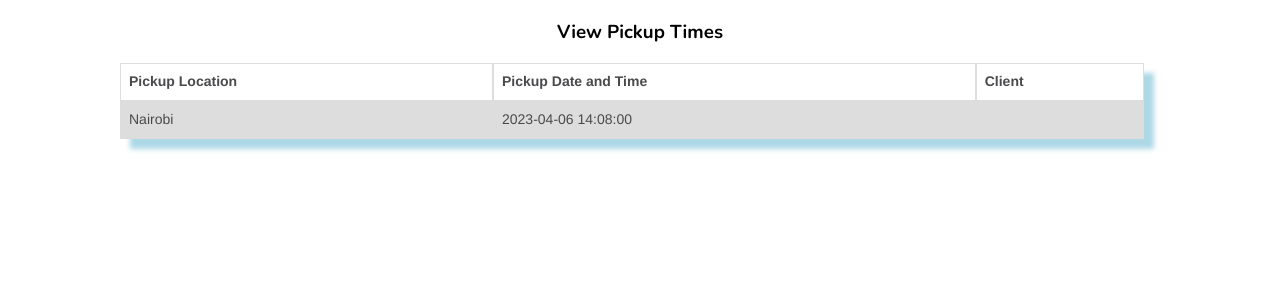
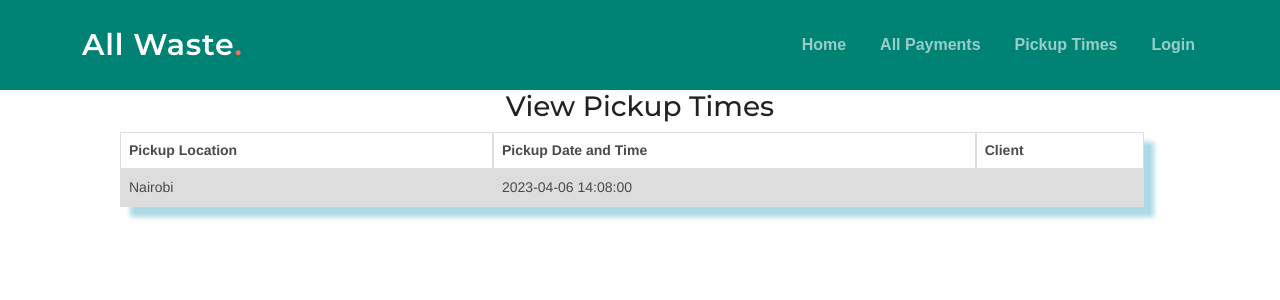
Before and after one commit to Wastestars/imagineCup, a PHP site: page /viewPickupTimes.php in a window 1280 px wide. Shown: the top 300 px of the page. Run offline with PHP 8.4, Linux system fonts and the light colour scheme; data comes from the database, SQL or seed files in the repository; data that the repository does not hold is empty.

Commit message:
Added header to view pickup times

```diff
--- a/viewPickupTimes.php
+++ b/viewPickupTimes.php
@@ -1,4 +1,8 @@
 <?php
+session_start() ?? null;
+
+include "DBController.php";
+
 $results_per_page = 3;
 $sql='SELECT * FROM pickup';
 $db = mysqli_connect("localhost","root","","allwaste");
@@ -9,29 +13,12 @@
   $result_sql = mysqli_query($db, $sql_name);
 
   while($row_sql = mysqli_fetch_assoc($result_sql)) {
-        $name = $row_sql['first_name'].' '.$row['last_name'];
+    $name = $row_sql['first_name'].' '.$row_sql['last_name'];
   }
   return $name;
 }
 
-    //$number_of_results = mysqli_num_rows($result);
-    //     // determine number of total pages available
-    //     $number_of_pages = ceil($number_of_results/$results_per_page);
-    //     // determine which page number visitor is currently on
-    //     if (!isset($_GET['page'])) {
-    //     $page = 1;
-    //     } else {
-    //     $page = $_GET['page'];
-    //     }
-    //     // determine the sql LIMIT starting number for the results on the displaying page
-    //     $this_page_first_result = ($page-1)*$results_per_page;
-    //     $result = mysqli_query($db, $sql);
-    //     // retrieve selected results from database and display them on page
-    //     $sql = "SELECT * FROM tbl_product LIMIT ". $this_page_first_result. ",". $results_per_page;
-    //     $result = mysqli_query($db, $sql);
-    //     echo "<br>";
 ?>
-
 <!DOCTYPE html>
 <html lang="en">
 <head>
@@ -41,12 +28,31 @@
   <link rel="preconnect" href="https://fonts.googleapis.com">
   <link rel="preconnect" href="https://fonts.gstatic.com" crossorigin>
   <link href='https://unpkg.com/boxicons@2.0.7/css/boxicons.min.css' rel='stylesheet'>
-
+  <link rel="stylesheet" href="styles.css">
     <link rel="stylesheet" href="style.css">
 
+    <title>Pickup Times</title>
+<!-- Favicons -->
+<link href="assets/img/favicon.png" rel="icon">
+  <link href="assets/img/apple-touch-icon.png" rel="apple-touch-icon">
 
+  <!-- Google Fonts -->
+  <link rel="preconnect" href="https://fonts.googleapis.com">
+  <link rel="preconnect" href="https://fonts.gstatic.com" crossorigin>
+  <link href="https://fonts.googleapis.com/css2?family=Open+Sans:ital,wght@0,300;0,400;0,500;0,600;0,700;1,300;1,400;1,600;1,700&family=Montserrat:ital,wght@0,300;0,400;0,500;0,600;0,700;1,300;1,400;1,500;1,600;1,700&family=Raleway:ital,wght@0,300;0,400;0,500;0,600;0,700;1,300;1,400;1,500;1,600;1,700&display=swap" rel="stylesheet">
 
-  <title>Recyclable Waste Products</title>
+  <!-- Vendor CSS Files -->
+  <link href="assets/vendor/bootstrap/css/bootstrap.min.css" rel="stylesheet">
+  <link href="assets/vendor/bootstrap-icons/bootstrap-icons.css" rel="stylesheet">
+  <link href="assets/vendor/aos/aos.css" rel="stylesheet">
+  <link href="assets/vendor/glightbox/css/glightbox.min.css" rel="stylesheet">
+  <link href="assets/vendor/swiper/swiper-bundle.min.css" rel="stylesheet">
+
+  <!-- Template Main CSS File -->
+  <link href="assets/css/main.css" rel="stylesheet">
+  <!-- <link href="https://cdn.jsdelivr.net/npm/bootstrap@5.3.0-alpha1/dist/css/bootstrap.min.css" rel="stylesheet" integrity="sha384-GLhlTQ8iRABdZLl6O3oVMWSktQOp6b7In1Zl3/Jr59b6EGGoI1aFkw7cmDA6j6gD" crossorigin="anonymous">
+  <script src="https://cdn.jsdelivr.net/npm/bootstrap@5.3.0-alpha1/dist/js/bootstrap.bundle.min.js" integrity="sha384-w76AqPfDkMBDXo30jS1Sgez6pr3x5MlQ1ZAGC+nuZB+EYdgRZgiwxhTBTkF7CXvN" crossorigin="anonymous"></script> -->
+
   <style>
   table {
   font-family: arial, sans-serif;
@@ -84,8 +90,33 @@ button:hover{
 }
   </style>
 
+
 </head>
 <body>
+
+<header id="header" class="header d-flex align-items-center">
+
+<div class="container-fluid container-xl d-flex align-items-center justify-content-between">
+  <a href="index.html" class="logo d-flex align-items-center">
+    <!-- Uncomment the line below if you also wish to use an image logo -->
+    <!-- <img src="assets/img/logo.png" alt=""> -->
+    <h1>All Waste<span>.</span></h1>
+  </a>
+  <nav id="navbar" class="navbar">
+    <ul>
+    <li><a href="../index.html">Home</a></li>
+      <li><a href="#">All Payments</a></li>
+	  <li><a href="../viewPickupTimes.php">Pickup Times</a></li>
+      <li><a href="../login.php">Login</a></li>
+    </ul>
+  </nav><!-- .navbar -->
+
+  <i class="mobile-nav-toggle mobile-nav-show bi bi-list"></i>
+  <i class="mobile-nav-toggle mobile-nav-hide d-none bi bi-x"></i>
+
+</div>
+</header><!-- End Header -->
+
 <h3 style="text-align:center;">View Pickup Times</h3>
 
 <form action="" method="post" name="form1">
```
Lines whose indentation alone changed are shown as unchanged.
